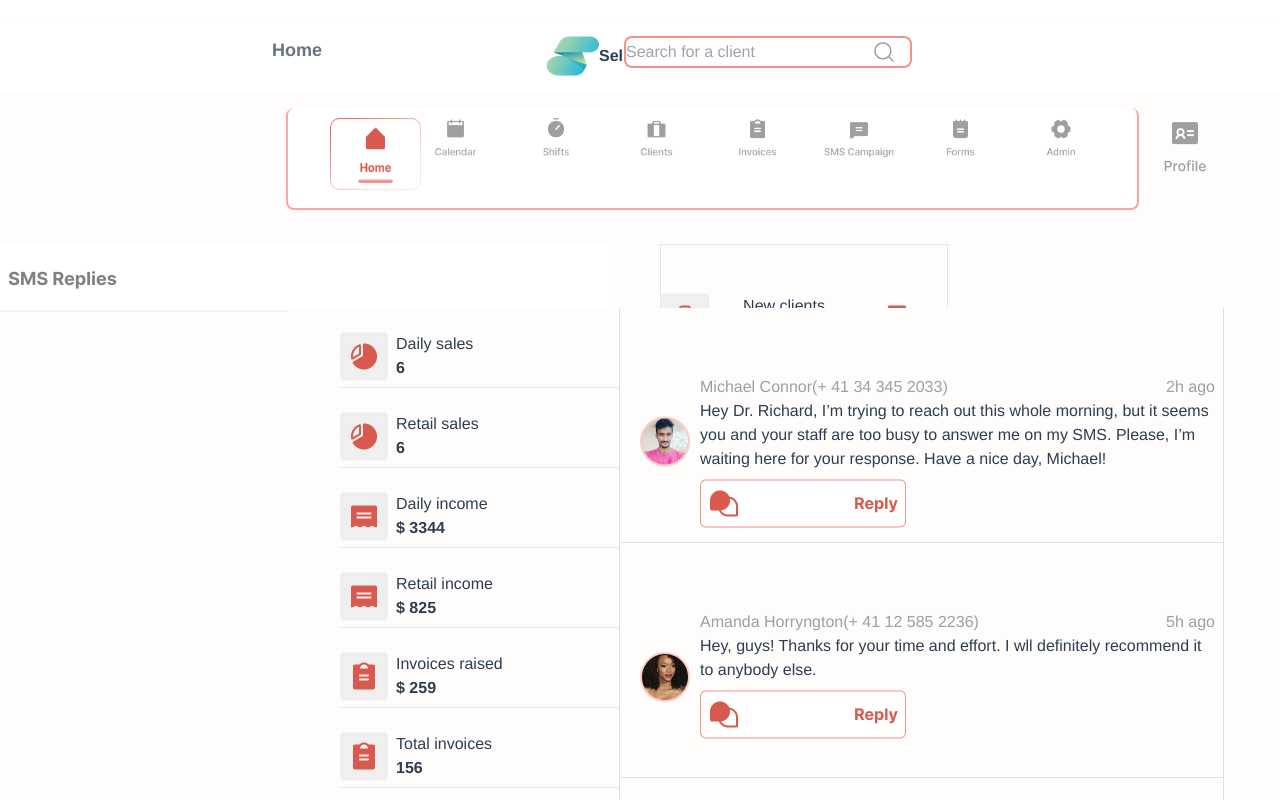
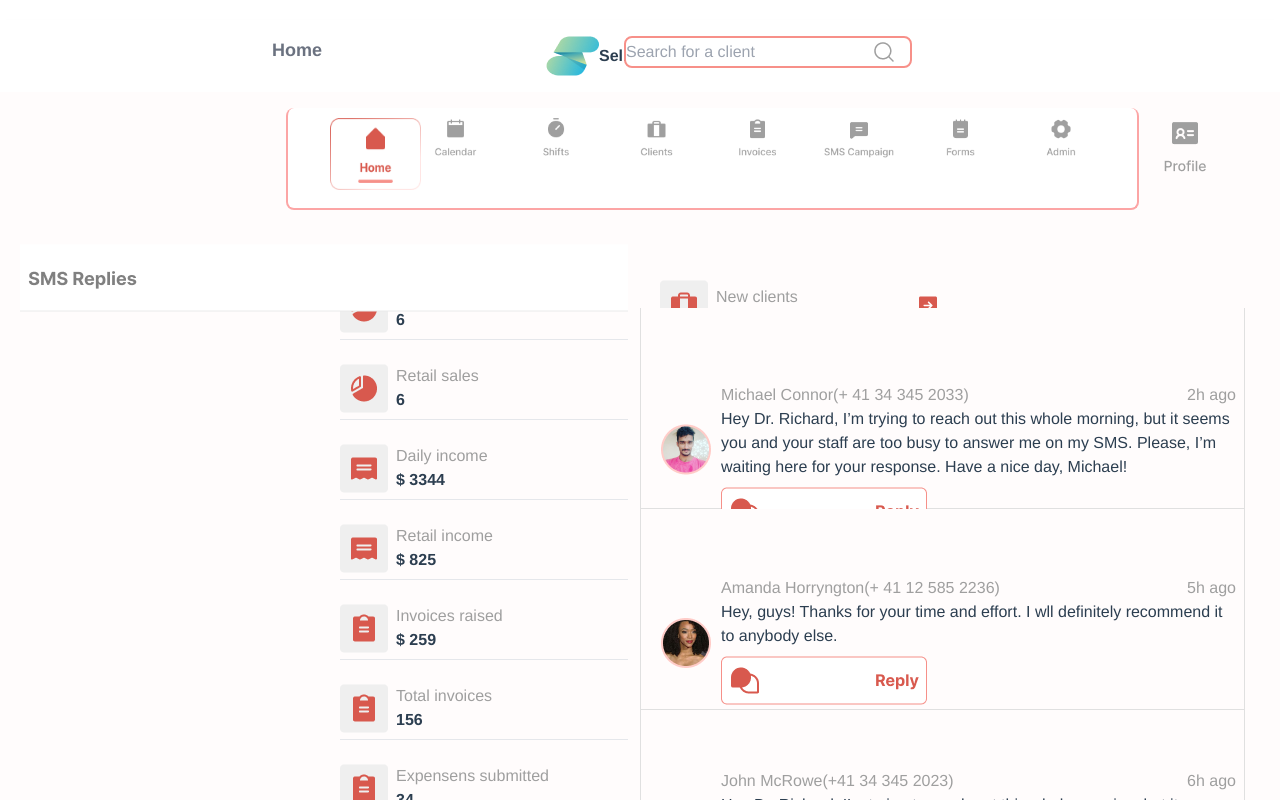
Before and after one commit to Dejan21/Vue-project, a Vue app: page / in a window 1280 px wide. Shown: the top 800 px of the page. Built offline with nearby package versions, Linux system fonts and the light colour scheme.

Commit message:
Left and Right side

```diff
--- a/src/pages/LeftPage.vue
+++ b/src/pages/LeftPage.vue
@@ -1,11 +1,11 @@
 <template>
-    <div class="absolute pt-36 ml-72">
+    <div class="absolute pt-24 ml-72">
         <ul class="border-b-gray w-72">
          <li  v-for="sale in sales"
               :key="sale.id"
-              class=" pt-6 h-20 border border-t-0 border-l-0 pl-20 text-justify w-72 border-b-gray"
+              class=" pt-6 h-20 border border-t-0 border-l-0 border-r-0 pl-20 text-justify w-72 border-b-gray"
          >
-           <span class="relative right-6"> {{sale.content}} </span>
+           <span class="content relative right-6"> {{sale.content}} </span>
            <br />
            <span class="font-bold relative right-6"> {{sale.pieces}} </span>
            <span class="font-bold relative right-6"> {{sale.price}} </span>
@@ -83,5 +83,8 @@ import { ref } from 'vue'
     margin-left: 52px;
     background-color: #FFFCFC;
  }
+ .content {
+    color: #9F9F9F
+ }
 
 </style>
--- a/src/pages/RightPage.vue
+++ b/src/pages/RightPage.vue
@@ -1,16 +1,16 @@
 <template>
-    <div class="flex flex-col float-right mr-96 mt-20 w-72 h-16">
+    <div class="flex flex-col float-right mr-96 mt-24 w-72 h-16">
         <ul >
          <li v-for="appointment in appointments"
          :key="appointment.id"
-         class="border h-20 border-b-gray w-72 relative pr-10 text-center"
+         class="border border-t-0 border-r-0 border-l-0 h-20 border-b-gray w-72 relative pr-10 text-justify"
          >
          <img :src="appointment.defaultAvatar"
-              class=" relative  top-12" />
-         <span>{{appointment.content}}</span>
+              class=" relative  top-5" />
+         <span class="content relative left-14 bottom-6">{{appointment.content}}</span>
          <br />
-         <span class="font-bold">{{appointment.pieces}}</span>
-         <img :src="appointment.defaultAvatarIcon" class="relative left-56 bottom-10" />
+         <span class="font-bold relative left-14 bottom-6">{{appointment.pieces}}</span>
+         <img :src="appointment.defaultAvatarIcon" class="relative left-64 bottom-16" />
          </li>
         </ul>
     </div>
--- a/src/views/HomePage.vue
+++ b/src/views/HomePage.vue
@@ -5,12 +5,12 @@
     <HeaderComponent  />
     <LeftPage />
     <RightPage />
-  <img src="../assets/Frame.png" class="float-right pt-20 ">
+  <img src="../assets/Frame.png" class="float-right relative left-5 pt-20 ">
     <ul class="mt-40" >
       <li
       v-for="client in clients"
       :key="client.id"
-      class=" li p-2 relative left-14 pl-20 text-start"
+      class=" li p-2 relative left-19 pl-20 pb-48 text-start"
       >
         <img :src="client.defaultAvatar" class="relative top-24 right-16" />
         <span class="first"> {{ client.name }} </span>
@@ -113,8 +113,8 @@ setup(){
 <style scoped>
 .li{
     width: 605px;
-    height: 235px;
-    margin-left: 563px;
+    height: 151px;
+    margin-left: 640px;
     border-bottom: 1px solid rgba(224, 224, 224, 1);
     border-left: 1px solid rgba(224, 224, 224, 1);
     border-right: 1px solid rgba(224, 224, 224, 1);
```
